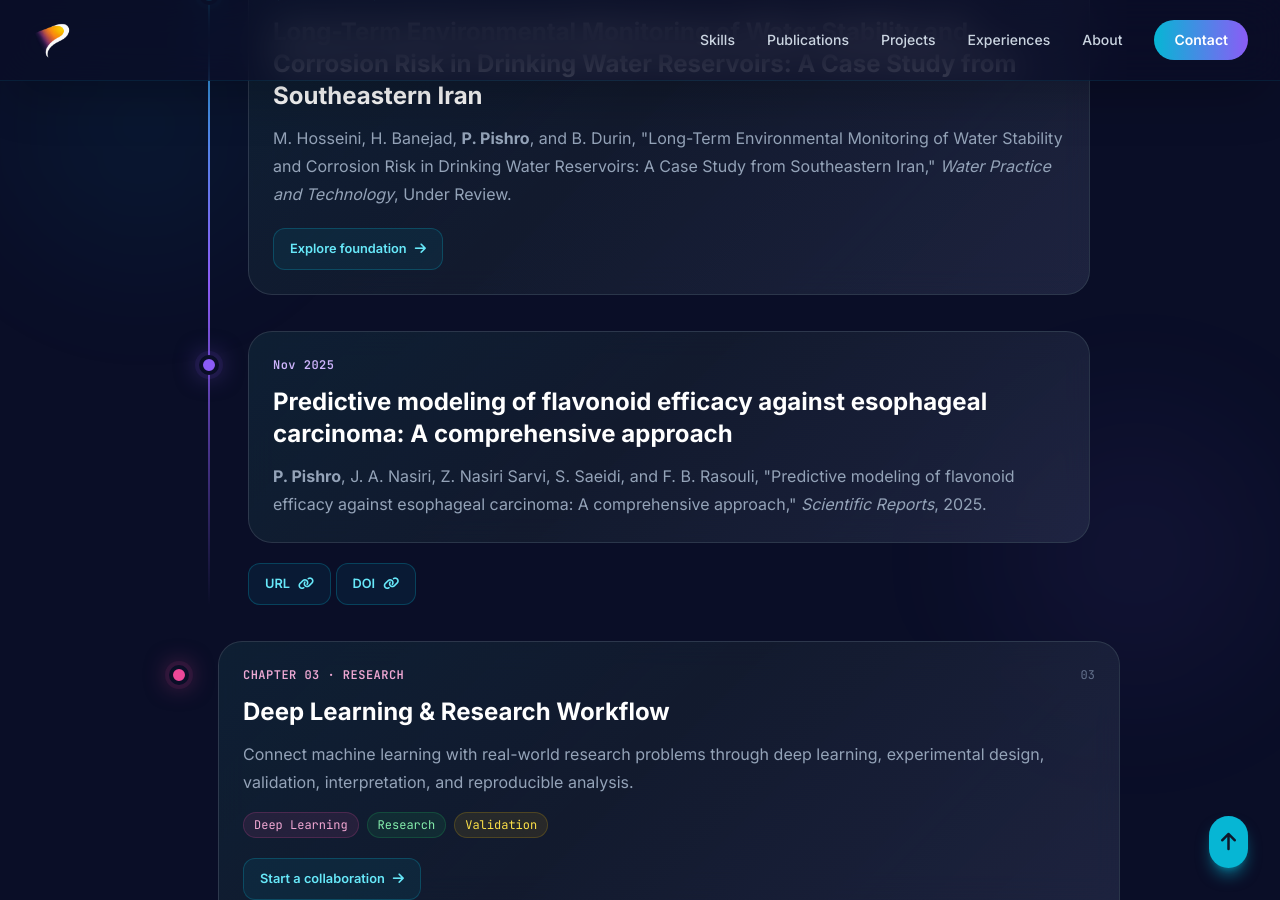
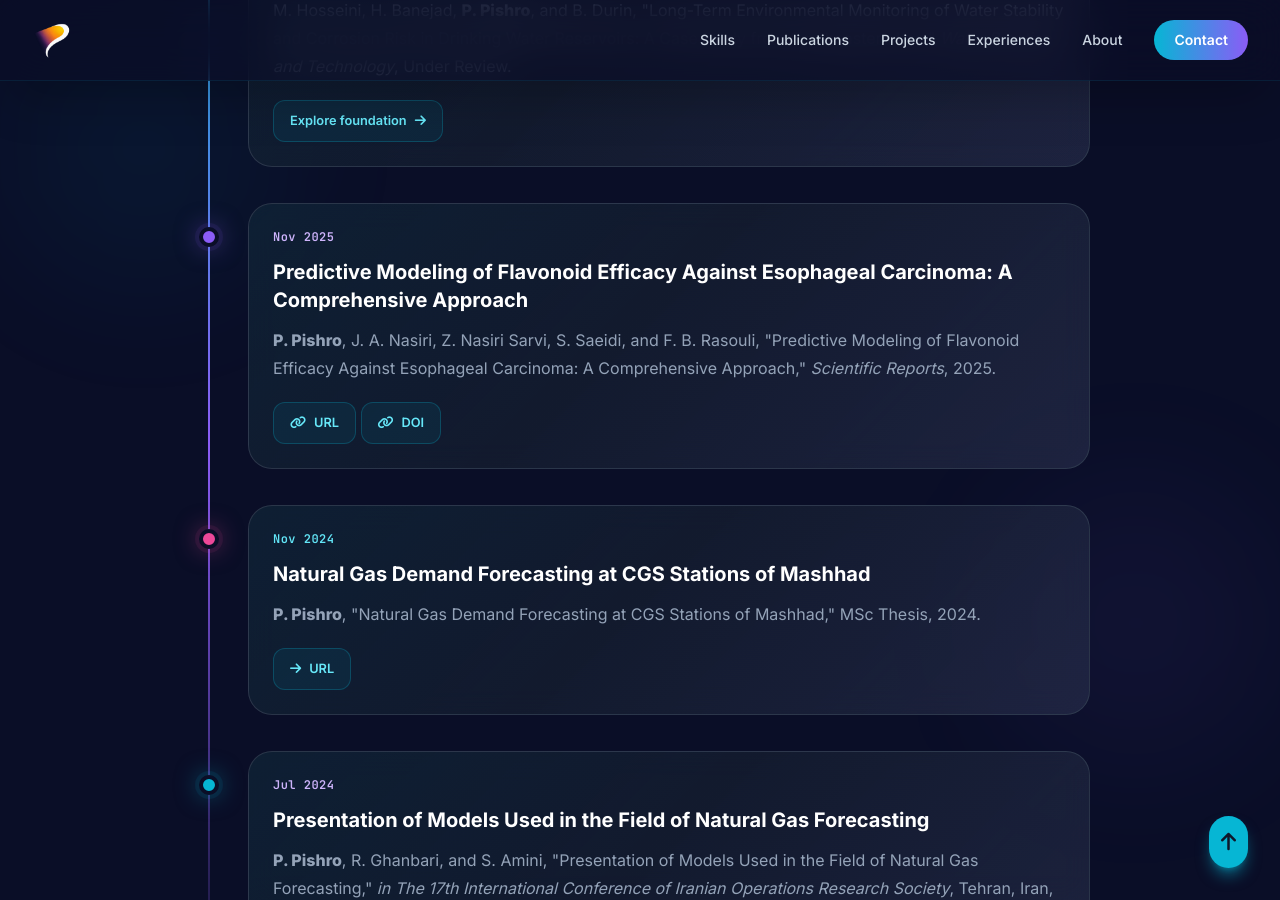
Before and after one commit to ParhamPishro/ParhamPishro.github.io, a Jekyll site: the page index.html, which Jekyll copies as it is, in a window 1280 px wide and 900 px high, scrolled down 2147 px. Built offline with Jekyll 4.4.1, drawn with Linux system fonts in a browser that asks for light colours; nearby versions of some CDN libraries; comment, search, counter and statistics services are not loaded; some of the changed text lies outside the part shown.

Commit message:
Complete Publications
Updated publication titles and formatting in the timeline section of the index.html file.

```diff
--- a/index.html
+++ b/index.html
@@ -840,9 +840,6 @@
 
             <!-- Section Header -->
             <div class="text-center mb-16 reveal">
-                <div class="inline-flex items-center justify-center w-16 h-16 rounded-2xl bg-gradient-to-br from-accent/20 to-accentSec/20 mb-6 border border-accent/30">
-                    <i class="fas fa-route text-3xl text-accent"></i>
-                </div>
                 <h2 class="text-4xl md:text-5xl font-black mb-4 flex items-center justify-center gap-3">
                     <i class="fas fa-route text-accent"></i>
                     <span>
@@ -857,7 +854,7 @@
             <!-- Timeline -->
             <div class="learning-timeline">
 
-                <!-- Publication 1 -->
+                <!-- Publication 01 -->
                 <div class="learning-item reveal">
                     <div class="learning-dot"></div>
                     <div class="learning-card">
@@ -869,11 +866,11 @@
                                 02
                             </span>-->
                         </div>
-                        <h3 class="text-xl md:text-2xl font-bold text-white">
+                        <h3 class="text-xl md:text-xl font-bold text-white">
                             Long-Term Environmental Monitoring of Water Stability and Corrosion Risk in Drinking Water Reservoirs: A Case Study from Southeastern Iran
                         </h3>
                         <p class="text-slate-400 leading-7 mt-3">
-                            M. Hosseini, H. Banejad, <strong>P. Pishro</strong>, and B. Durin,
+                            M. Hosseini, H. Banejad, <span class="font-extrabold">P. Pishro</span>, and B. Durin,
                             "Long-Term Environmental Monitoring of Water Stability and Corrosion Risk in Drinking Water Reservoirs: A Case Study from Southeastern Iran,"
                             <em>Water Practice and Technology</em>, Under Review.
                         </p>
@@ -884,7 +881,7 @@
                     </div>
                 </div>
 
-                <!-- Chapter 02 -->
+                <!-- Publication 02 -->
                 <div class="learning-item reveal">
                     <div class="learning-dot"></div>
                     <div class="learning-card">
@@ -893,85 +890,73 @@
                                 Nov 2025
                             </span>
                         </div>
-                        <h3 class="text-xl md:text-2xl font-bold text-white">
-                            Predictive modeling of flavonoid efficacy against esophageal carcinoma: A comprehensive approach
+                        <h3 class="text-xl md:text-xl font-bold text-white">
+                            Predictive Modeling of Flavonoid Efficacy Against Esophageal Carcinoma: A Comprehensive Approach
                         </h3>
                         <p class="text-slate-400 leading-7 mt-3">
-                            <strong>P. Pishro</strong>, J. A. Nasiri, Z. Nasiri Sarvi, S. Saeidi, and F. B. Rasouli,
-                            "Predictive modeling of flavonoid efficacy against esophageal carcinoma: A comprehensive approach,"
+                            <span class="font-extrabold">P. Pishro</span>, J. A. Nasiri, Z. Nasiri Sarvi, S. Saeidi, and F. B. Rasouli,
+                            "Predictive Modeling of Flavonoid Efficacy Against Esophageal Carcinoma: A Comprehensive Approach,"
                             <em>Scientific Reports</em>, 2025.
                         </p>
-                        </div>
                         <a href="https://www.nature.com/articles/s41598-025-23689-2" class="learning-btn mt-5">
+                            <i class="fas fa-link"></i>
                             URL
-                            <i class="fas fa-link"></i>
                         </a>
                         <a href="https://doi.org/10.1038/s41598-025-23689-2" class="learning-btn mt-5">
+                            <i class="fas fa-link"></i>
                             DOI
+                        </a>
+                    </div>
+                </div>
+
+                <!-- Publication 03 -->
+                <div class="learning-item reveal">
+                    <div class="learning-dot"></div>
+                    <div class="learning-card">
+                        <div class="flex items-center justify-between gap-4 mb-3">
+                            <span class="learning-meta text-cyan-300">
+                                Nov 2024
+                            </span>
+                        </div>
+                        <h3 class="text-xl md:text-xl font-bold text-white">
+                            Natural Gas Demand Forecasting at CGS Stations of Mashhad
+                        </h3>
+                        <p class="text-slate-400 leading-7 mt-3">
+                            <span class="font-extrabold">P. Pishro</span>,
+                            "Natural Gas Demand Forecasting at CGS Stations of Mashhad," MSc Thesis, 2024.
+                        </p>
+                        <a href="#contact" class="learning-btn mt-5">
+                            <i class="fas fa-arrow-right"></i>
+                            URL
+                        </a>
+                    </div>
+                </div>
+
+                <!-- Publication 04 -->
+                <div class="learning-item reveal">
+                    <div class="learning-dot"></div>
+                    <div class="learning-card">
+                        <div class="flex items-center justify-between gap-4 mb-3">
+                            <span class="learning-meta text-purple-300">
+                                Jul 2024
+                            </span>
+                        </div>
+                        <h3 class="text-xl md:text-xl font-bold text-white">
+                            Presentation of Models Used in the Field of Natural Gas Forecasting
+                        </h3>
+                        <p class="text-slate-400 leading-7 mt-3">
+                            <span class="font-extrabold">P. Pishro</span>, R. Ghanbari, and S. Amini,
+                            "Presentation of Models Used in the Field of Natural Gas Forecasting,"
+                            <em>in The 17th International Conference of Iranian Operations Research Society</em>, Tehran, Iran, 2024. [in Persian]
+                        </p>
+                        <a href="https://civilica.com/doc/2061243" class="learning-btn mt-5">
                             <i class="fas fa-link"></i>
+                            URL
                         </a>
                     </div>
                 </div>
-
-
-                <!-- Chapter 03 -->
-                <div class="learning-item reveal">
-
-                    <div class="learning-dot"></div>
-
-                    <div class="learning-card">
-
-                        <div class="flex items-center justify-between gap-4 mb-3">
-
-                            <span class="learning-meta text-pink-300">
-                                CHAPTER 03 · RESEARCH
-                            </span>
-
-                            <span class="text-xs text-slate-500 font-mono">
-                                03
-                            </span>
-
-                        </div>
-
-                        <h3 class="text-xl md:text-2xl font-bold text-white">
-                            Deep Learning & Research Workflow
-                        </h3>
-
-                        <p class="text-slate-400 leading-7 mt-3">
-                            Connect machine learning with real-world research
-                            problems through deep learning, experimental design,
-                            validation, interpretation, and reproducible analysis.
-                        </p>
-
-                        <div class="flex flex-wrap gap-2 mt-4">
-
-                            <span class="text-xs font-mono px-2.5 py-1 rounded-full bg-pink-500/10 text-pink-300 border border-pink-500/20">
-                                Deep Learning
-                            </span>
-
-                            <span class="text-xs font-mono px-2.5 py-1 rounded-full bg-green-500/10 text-green-300 border border-green-500/20">
-                                Research
-                            </span>
-
-                            <span class="text-xs font-mono px-2.5 py-1 rounded-full bg-yellow-500/10 text-yellow-300 border border-yellow-500/20">
-                                Validation
-                            </span>
-
-                        </div>
-
-                        <a href="#contact" class="learning-btn mt-5">
-                            Start a collaboration
-                            <i class="fas fa-arrow-right"></i>
-                        </a>
-
-                    </div>
-
-                </div>
-
             </div>
-
         </div>
-
     </section>
 
     <!-- Code & Projects Section (NEW) -->
```
